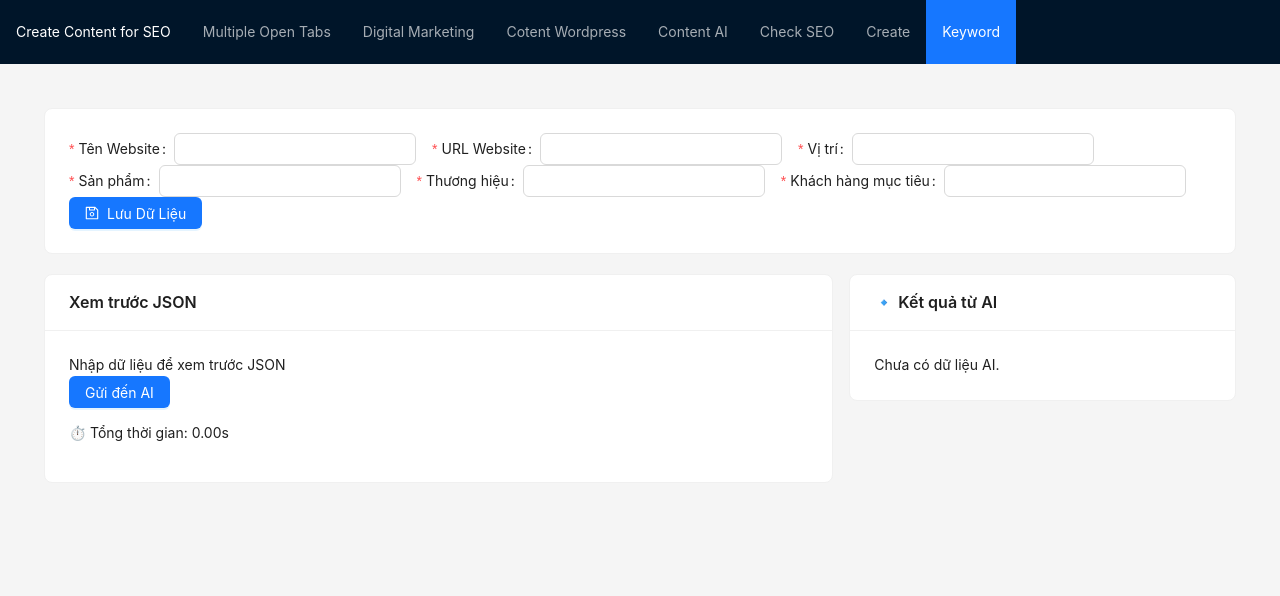
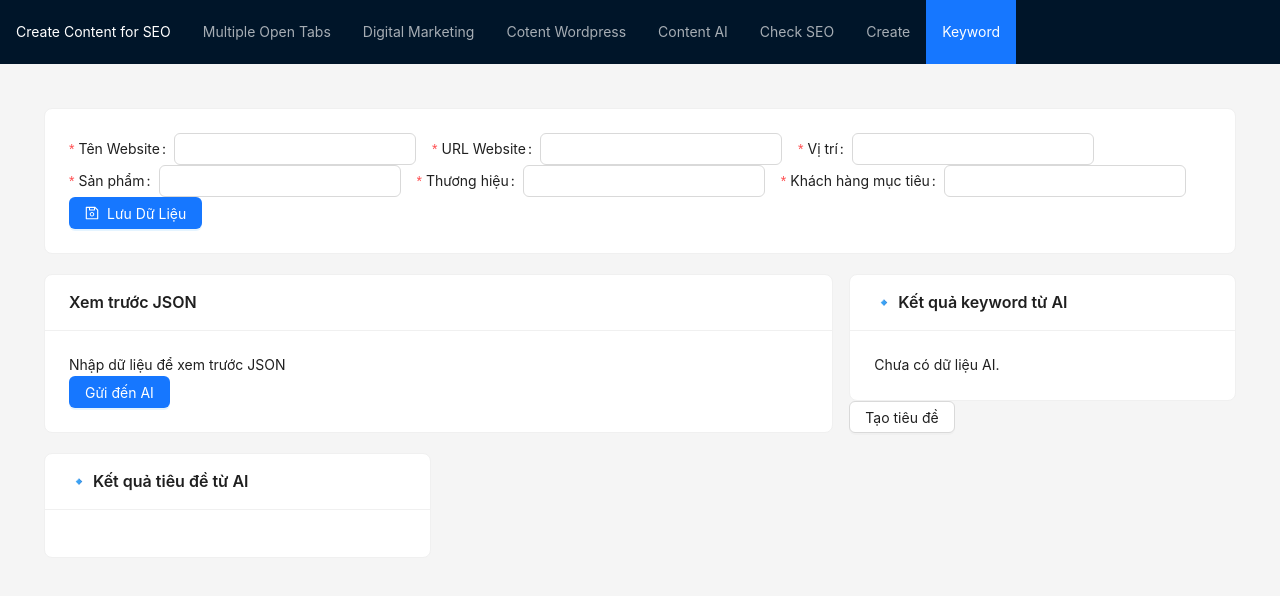
Before and after one commit to AgentVN43/prompt, a React (Create React App) app: page / in a window 1280 px wide. Both pictures are taken after a click on the item "Keyword". Shown: the top 596 px of the page. Built offline with nearby package versions, Linux system fonts and the light colour scheme.

Commit message:
update gen title

```diff
--- a/src/components/AiButton/AiButton.jsx
+++ b/src/components/AiButton/AiButton.jsx
@@ -8,7 +8,9 @@ export default function AiButton({ prompts = [], onComplete }) {
   const [response, setResponse] = useState(null);
   const [totalTime, setTotalTime] = useState(0);
 
-  const genAI = new GoogleGenerativeAI("AIzaSyDhOWmNxsygP4SXxqMRyLLJN0psE0UbDcs");
+  const genAI = new GoogleGenerativeAI(
+    "AIzaSyDhOWmNxsygP4SXxqMRyLLJN0psE0UbDcs"
+  );
 
   const handleGenerate = async () => {
     if (!prompts.length) {
@@ -53,8 +55,6 @@ export default function AiButton({ prompts = [], onComplete }) {
       <Button type="primary" onClick={handleGenerate} loading={loading}>
         Gửi đến AI
       </Button>
-      <p>⏱️ Tổng thời gian: {totalTime.toFixed(2)}s</p>
-      {response && <pre>{response}</pre>}
     </div>
   );
 }
--- a/src/components/Keyword/Keyword.jsx
+++ b/src/components/Keyword/Keyword.jsx
@@ -10,11 +10,13 @@ export default function Keyword() {
   const [form] = Form.useForm();
   const [jsonData, setJsonData] = useState(null);
   const [aiResponse, setAiResponse] = useState(null);
+  const [genTitle, setGenTitle] = useState(null);
 
   const onFinish = (values) => {
     const structuredData = {
       request: `Create a keyword set according to the information below to ensure SEO standards.`,
       result_type: "json",
+      notes: "not fluff",
       website: {
         name: values.websiteName,
         url: values.websiteUrl,
@@ -64,6 +66,20 @@ export default function Keyword() {
     };
 
     setJsonData(structuredData);
+  };
+
+  const gentitle = (aiResponse) => {
+    if (!aiResponse) {
+      message.warning("Chưa có dữ liệu AI để tạo tiêu đề!");
+      return;
+    }
+
+    const structuredData = {
+      ...aiResponse,
+      request: `Create a title Vietnamese for the following information to ensure SEO standards.`,
+    };
+
+    setGenTitle(structuredData); // Cập nhật state để render lại AiButton
   };
 
   //   const saveToFile = (data) => {
@@ -141,19 +157,33 @@ export default function Keyword() {
             ) : (
               "Nhập dữ liệu để xem trước JSON"
             )}
-              {(
+            {
               <AiButton
                 prompts={[JSON.stringify(jsonData)]}
                 onComplete={(data) => setAiResponse(data.response)}
               />
-            )}
+            }
           </Card>
         </Col>
 
         {/* Cột 3: Kết quả AI */}
         <Col span={8}>
-          <Card title="🔹 Kết quả từ AI">
+          <Card title="🔹 Kết quả keyword từ AI">
             {aiResponse ? <pre>{aiResponse}</pre> : "Chưa có dữ liệu AI."}
+          </Card>
+          <Button onClick={() => gentitle(aiResponse)}>Tạo tiêu đề</Button>
+        </Col>
+      </Row>
+      <Row gutter={16} style={{ marginTop: "20px" }}>
+        {/* Cột 3: Kết quả AI */}
+        <Col span={8}>
+          <Card title="🔹 Kết quả tiêu đề từ AI">
+            {genTitle && (
+              <AiButton
+                prompts={[JSON.stringify(genTitle)]}
+                onComplete={(data) => setAiResponse(data.response)}
+              />
+            )}
           </Card>
         </Col>
       </Row>
```
